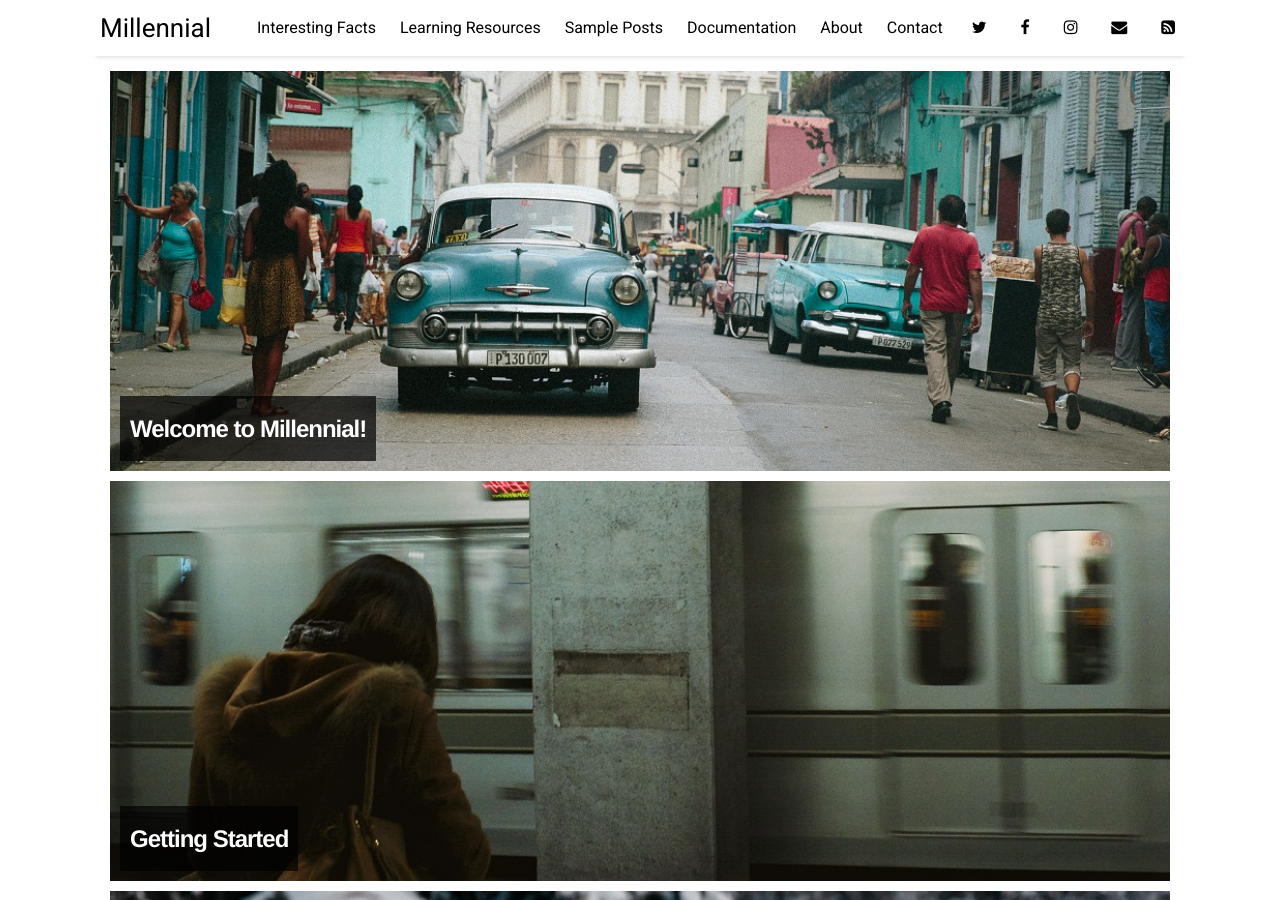
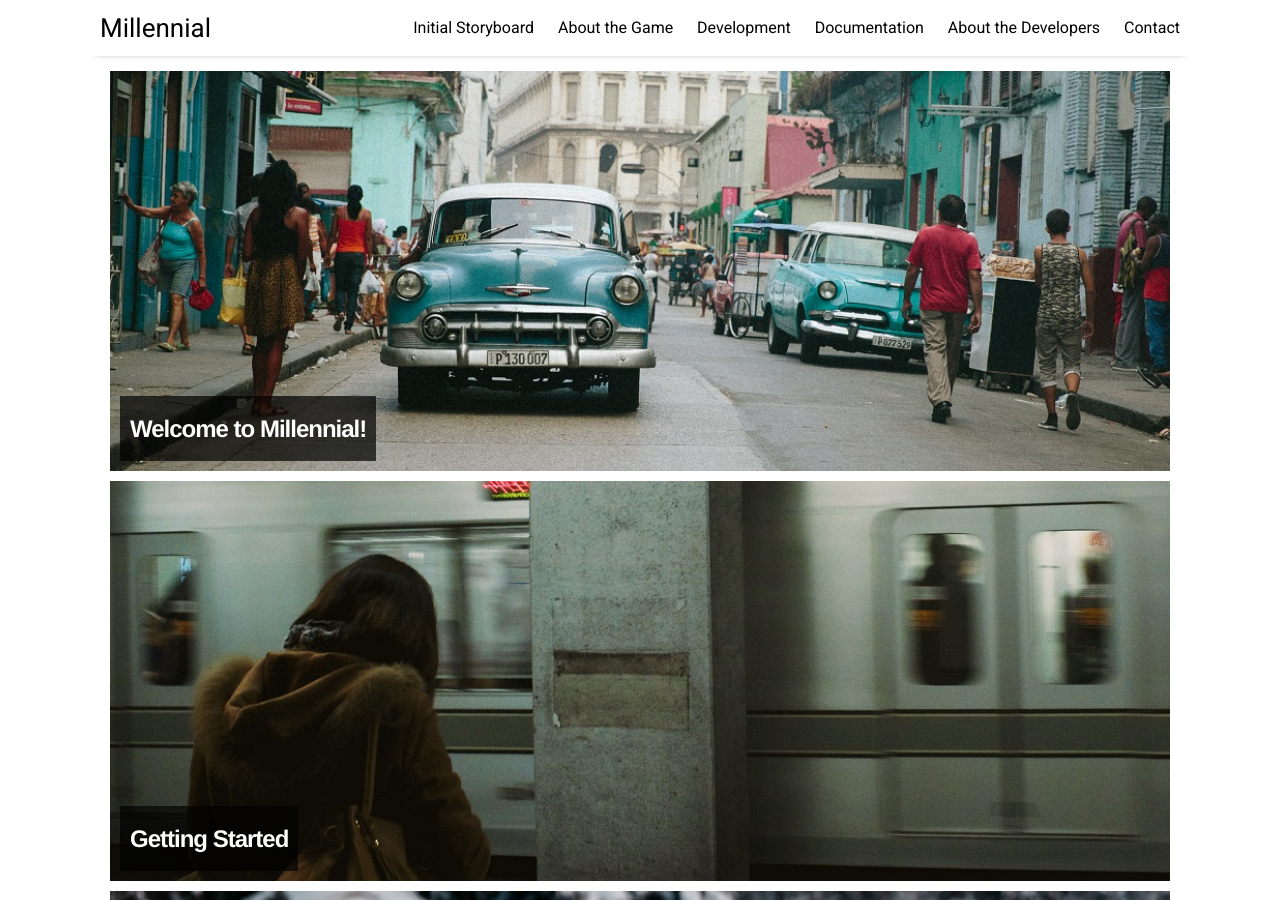
Before and after one commit to milada-game-production/life-of-a-penny.github.io, a Jekyll site: the page built from index.html, in a window 1280 px wide and 900 px high. Built offline with Jekyll 4.4.1, drawn with Linux system fonts in a browser that asks for light colours; nearby versions of some CDN libraries; the list of posts is cut into pages by our own code.

Commit message:
Update settings.yml

```diff
--- a/_data/settings.yml
+++ b/_data/settings.yml
@@ -7,20 +7,20 @@ disqus:
 google-ID: 'UA-112060364-2'
 
 menu:
-- {name: 'Interesting Facts',  url: 'facts'}
-- {name: 'Learning Resources', url: 'resources'}
-- {name: 'Sample Posts',       url: 'sample-posts'}
-- {name: 'Documentation',      url: 'documentation'}
-- {name: 'About',              url: 'about'}
-- {name: 'Contact',            url: 'contact'}
+- {name: 'Initial Storyboard',    url: 'facts'}
+- {name: 'About the Game',        url: 'resources'}
+- {name: 'Development',           url: 'sample-posts'}
+- {name: 'Documentation',         url: 'documentation'}
+- {name: 'About the Developers',  url: 'about'}
+- {name: 'Contact',               url: 'contact'}
 
 # Available social icons are powered by Font Awesome, so you can use any icon that they offer
-social:
-- {icon: 'twitter', link:    'https://twitter.com/paululele'}
-- {icon: 'facebook', link:   'https://www.facebook.com/paululele'}
-- {icon: 'instagram', link:  'https://instagram.com/paululele'}
-- {icon: 'envelope', link:   'mailto:hello@paulle.ca'}
-- {icon: 'rss-square', link: 'feed.xml'}
+# social:
+# - {icon: 'twitter', link:    'https://twitter.com/paululele'}
+# - {icon: 'facebook', link:   'https://www.facebook.com/paululele'}
+# - {icon: 'instagram', link:  'https://instagram.com/paululele'}
+# - {icon: 'envelope', link:   'mailto:hello@paulle.ca'}
+# - {icon: 'rss-square', link: 'feed.xml'}
 # - {icon: 'rss-square', link: 'rss-feed.xml'}
 
 # Customize site text
```
